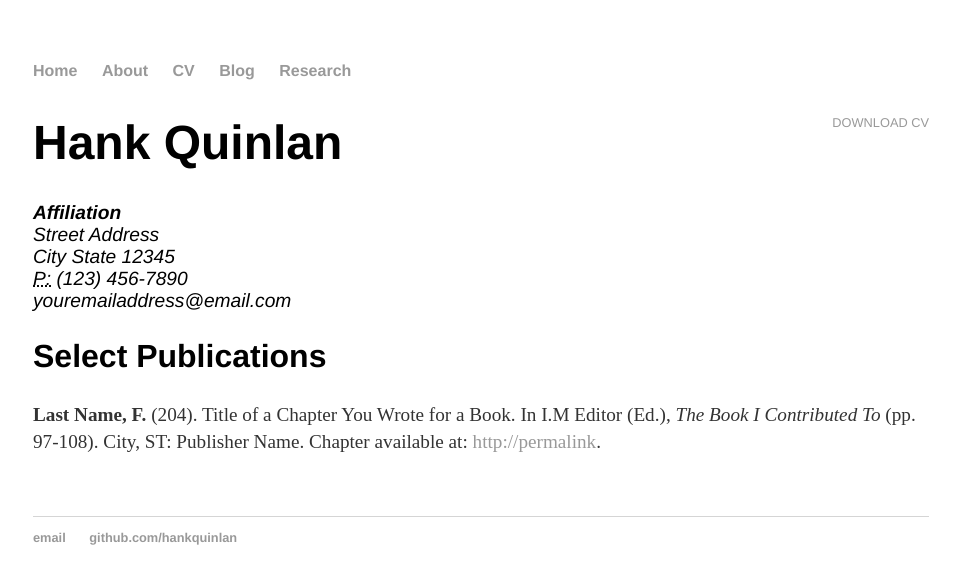
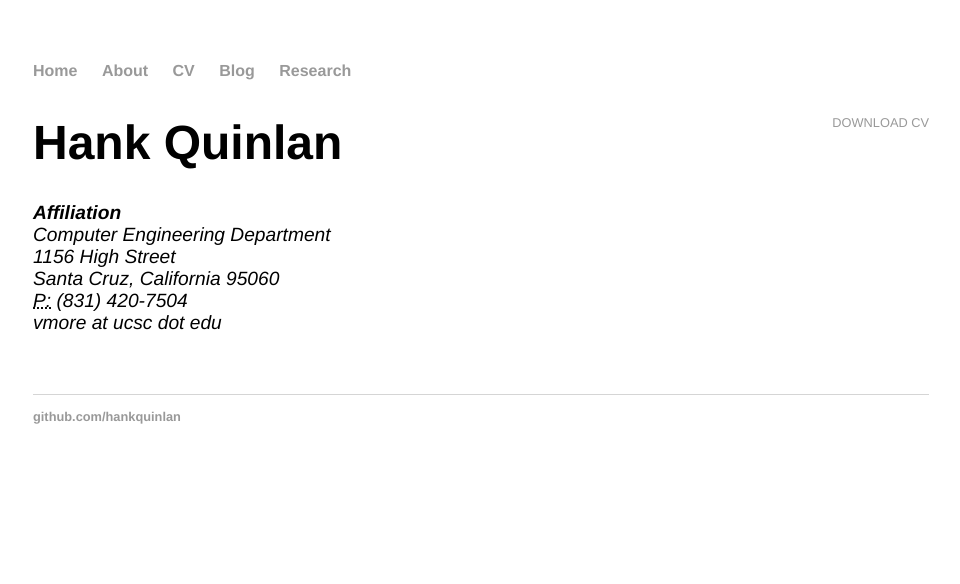
Before and after one commit to vikrantvm/vikrantvm.github.io, a Jekyll site: the page built from cv/index.html, in a window 1280 px wide. Shown: the top 584 px of the page, without its empty margins (159-1119 px from the left). Built offline with Jekyll 4.4.1, drawn with Linux system fonts in a browser that asks for light colours.

Commit message:
3rd update

```diff
--- a/_layouts/default.html
+++ b/_layouts/default.html
@@ -26,7 +26,6 @@
 
   <footer>
    <ul>
-   <li><a href="mailto:vmore@ucsc.edu">email</a></li>
    <li><a href="https://github.com/vikrantvm">github.com/hankquinlan</a></li>
    </ul>
   </footer>
--- a/about/index.html
+++ b/about/index.html
@@ -8,9 +8,8 @@ title: About Vikrant More
 			<p></p>
 
 			<ul class="contacts">
-				<li><a href="www.linkedin.com/in/vikrantvm">I'm on LinkedIn</a></li>
-				<li><a href="www.twitter.com/vikrantvm">@vikrantvm</a></li>
-				<li><a href="#">Your Departmental Webpage</a></li>
+				<li><a href="http://www.linkedin.com/in/vikrantvm">I'm on LinkedIn</a></li>
+
 
 				</ul>
 		</div>
--- a/cv/index.html
+++ b/cv/index.html
@@ -8,15 +8,12 @@ title: CV of Your Name
 					<h1>Hank Quinlan</h1>
 					<address>
 					<strong>Affiliation</strong><br>
-					Street Address<br>
-					City State 12345<br>
-					<abbr title="phone">P:</abbr> (123) 456-7890<br>
-					<span class="obfuscate">youremailaddress@email.com</span>
+					Computer Engineering Department<br>
+					1156 High Street<br>
+					Santa Cruz, California 95060<br>
+					<abbr title="phone">P:</abbr> (831) 420-7504<br>
+					<span class="obfuscate">vmore at ucsc dot edu</span>
 					</address>
-
-					<h2>Select Publications</h2>
-
-					<p><strong>Last Name, F.</strong> (204). Title of a Chapter You Wrote for a Book. In I.M Editor (Ed.), <em>The Book I Contributed To</em> (pp. 97-108). City, ST: Publisher Name. Chapter available at: <a href="#">http://permalink</a>.
 
 
 	</div>
```
Also changed, not shown: _posts/2014-04-30-hank-quinlan-site-launched.md (+2 -2 lines), research/index.html (added, +12 -0 lines), 1 other file.
